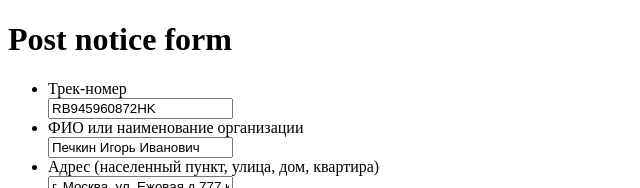
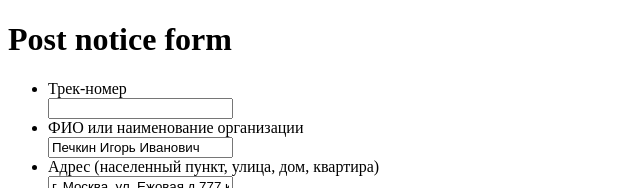
Before and after one commit to zyzuz/post-notice-wrapper, a plain HTML site: page index.html in a window 1280 px wide. Shown: the top 188 px of the page, without its empty margins (0-640 px from the left). Drawn offline with Linux system fonts and the light colour scheme.

Commit message:
remove value track number

```diff
--- a/index.html
+++ b/index.html
@@ -15,7 +15,7 @@
 					<li id="li_1" >
 		<label class="description" for="item_1">Трек-номер </label>
 		<div>
-			<input name="PostId" class="item text medium" type="text" maxlength="255" value="RB945960872HK"/>
+			<input name="PostId" class="item text medium" type="text" maxlength="255" value=""/>
 		</div>
 		</li>		<li id="li_2" >
 		<label class="description" for="Recipient">ФИО или наименование организации </label>
```
